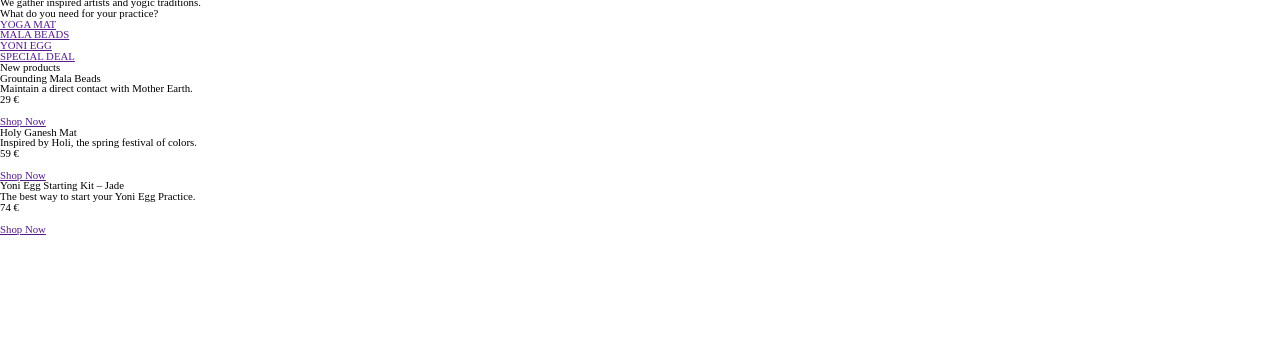
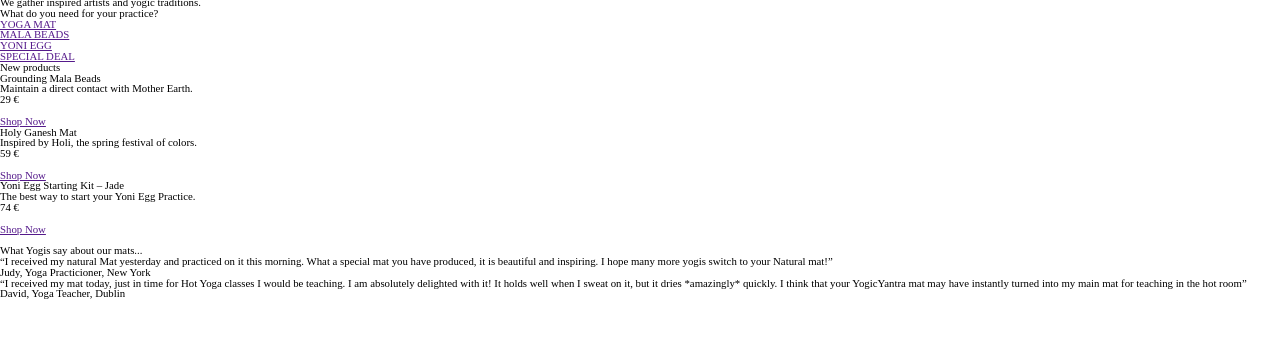
Before and after one commit to GianBarGian/YogicYantra, a website: page index.html in a window 1280 px wide. Shown: the part 363-700 px from the top of the page. Drawn offline with Linux system fonts and the light colour scheme.

Commit message:
Added reference HTML

```diff
--- a/index.html
+++ b/index.html
@@ -138,6 +138,23 @@
                     </div>
                 </div>
             </section>
+
+            <section class="reference">
+                <div class="cards-container">
+                    <div class="title-card">
+                        <figure><img src="assets/images/quotations_button_reference.png" alt=""></figure>
+                        <h3>What Yogis say about our mats...</h3>
+                    </div>
+                    <div class="card">
+                        <p>“I received my natural Mat yesterday and practiced on it this morning. What a special mat you have produced, it is beautiful and inspiring. I hope many more yogis switch to your Natural mat!”</p>
+                        <h4>Judy, Yoga Practicioner, New York</h4>
+                    </div>
+                    <div class="card">
+                        <p>“I received my mat today, just in time for Hot Yoga classes I would be teaching. I am absolutely delighted with it! It holds well when I sweat on it, but it dries *amazingly* quickly. I think that your YogicYantra mat may have instantly turned into my main mat for teaching in the hot room”</p>
+                        <h4>David, Yoga Teacher, Dublin</h4>
+                    </div>
+                </div>
+            </section>
         </div>
     </div>
     <script src="components/aside/aside.js"></script>
```
